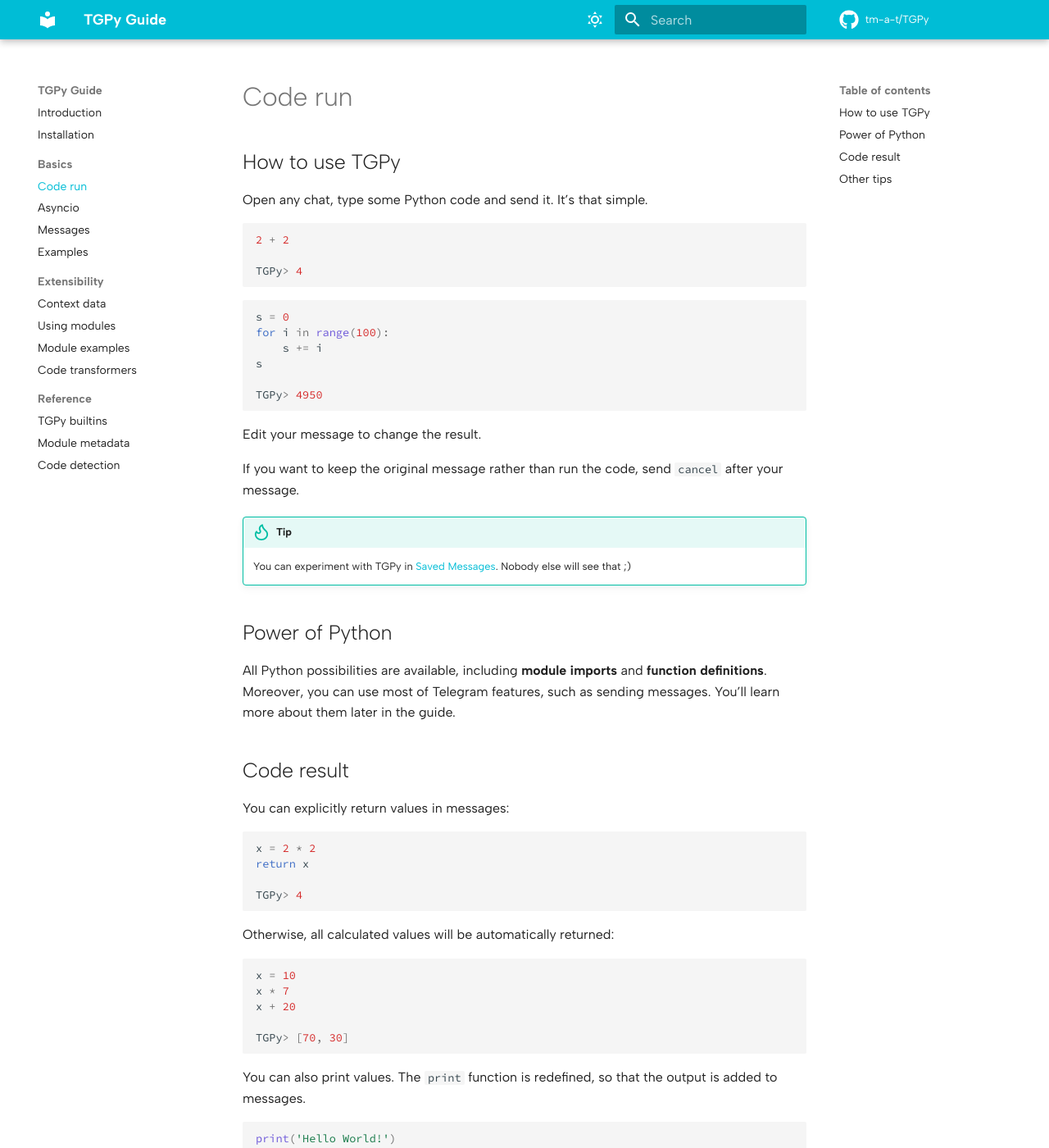
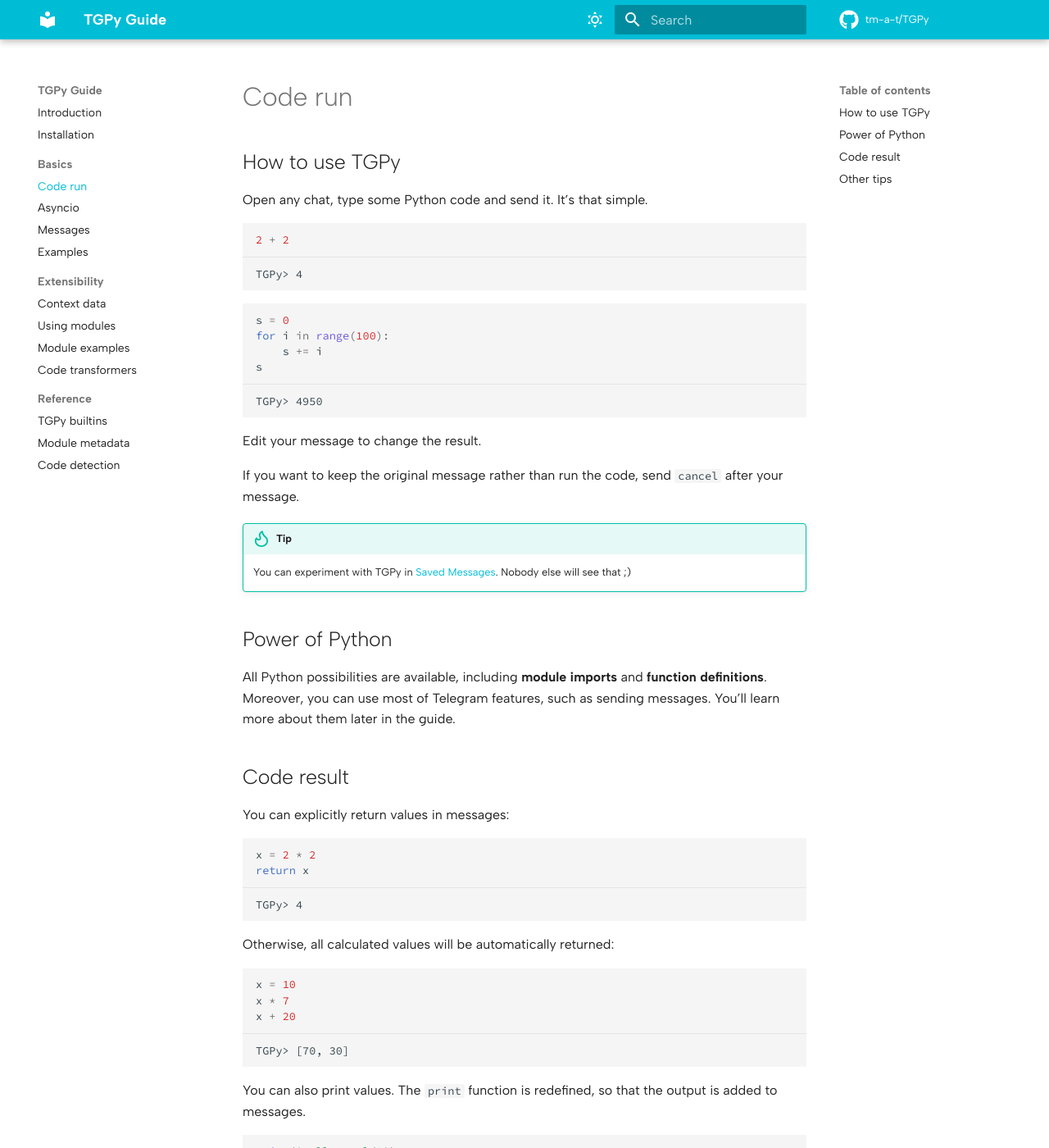
Before and after one commit to tm-a-t/TGPy, an MkDocs documentation site: the page built from guide/docs/basics/code.md, in a window 1280 px wide and 1400 px high. Shown: the whole window at 82% size. Built offline with MkDocs 1.6.1 and Material for MkDocs 9.7.7, drawn with Linux system fonts in a browser that asks for light colours; comment, search, counter and statistics services are not loaded; some of the changed text lies outside the part shown.

Commit message:
docs: guide changes - add extra.css for new TGPy input+output block style - other text changes

````diff
--- a/guide/docs/basics/code.md
+++ b/guide/docs/basics/code.md
@@ -4,20 +4,28 @@
 
 Open any chat, type some Python code and send it. It’s that simple.
 
+<div class="tgpy-code-block">
 ```python
 2 + 2
-
+```
+<hr>
+```
 TGPy> 4
 ```
+</div>
 
+<div class="tgpy-code-block">
 ```python
 s = 0
 for i in range(100):
     s += i
 s
-
+```
+<hr>
+```
 TGPy> 4950
 ```
+</div>
 
 Edit your message to change the result.
 
@@ -36,30 +44,42 @@
 
 You can explicitly return values in messages:
 
+<div class="tgpy-code-block">
 ```python
 x = 2 * 2
 return x
-
+```
+<hr>
+```
 TGPy> 4
 ```
+</div>
 
 Otherwise, all calculated values will be automatically returned:
 
+<div class="tgpy-code-block">
 ```python
 x = 10
 x * 7
 x + 20
-
+```
+<hr>
+```
 TGPy> [70, 30]
 ```
+</div>
 
 You can also print values. The `print` function is redefined, so that the output is added to messages.
 
+<div class="tgpy-code-block">
 ```python
 print('Hello World!')
-
+```
+<hr>
+```
 TGPy> Hello World!
 ```
+</div>
 
 Exceptions are also shown right in messages.
 
--- /dev/null
+++ b/guide/docs/stylesheets/extra.css
@@ -0,0 +1,7 @@
+.tgpy-code-block {
+    background-color: var(--md-code-bg-color);
+}
+
+.tgpy-code-block > hr {
+    margin: -1em 0;
+}
--- a/guide/mkdocs.yml
+++ b/guide/mkdocs.yml
@@ -69,6 +69,8 @@
     - icon: material/youtube
       link: https://www.youtube.com/watch?v=dQw4w9WgXcQ
       name: TGPy on YouTube
+extra_css:
+  - stylesheets/extra.css
 nav:
   - index.md
   - installation.md
````
Also changed, not shown: guide/docs/basics/examples.md (+1 -0 lines), guide/docs/basics/messages.md (+13 -7 lines), guide/docs/extensibility/context.md (+0 -3 lines), guide/docs/index.md (+5 -4 lines).
